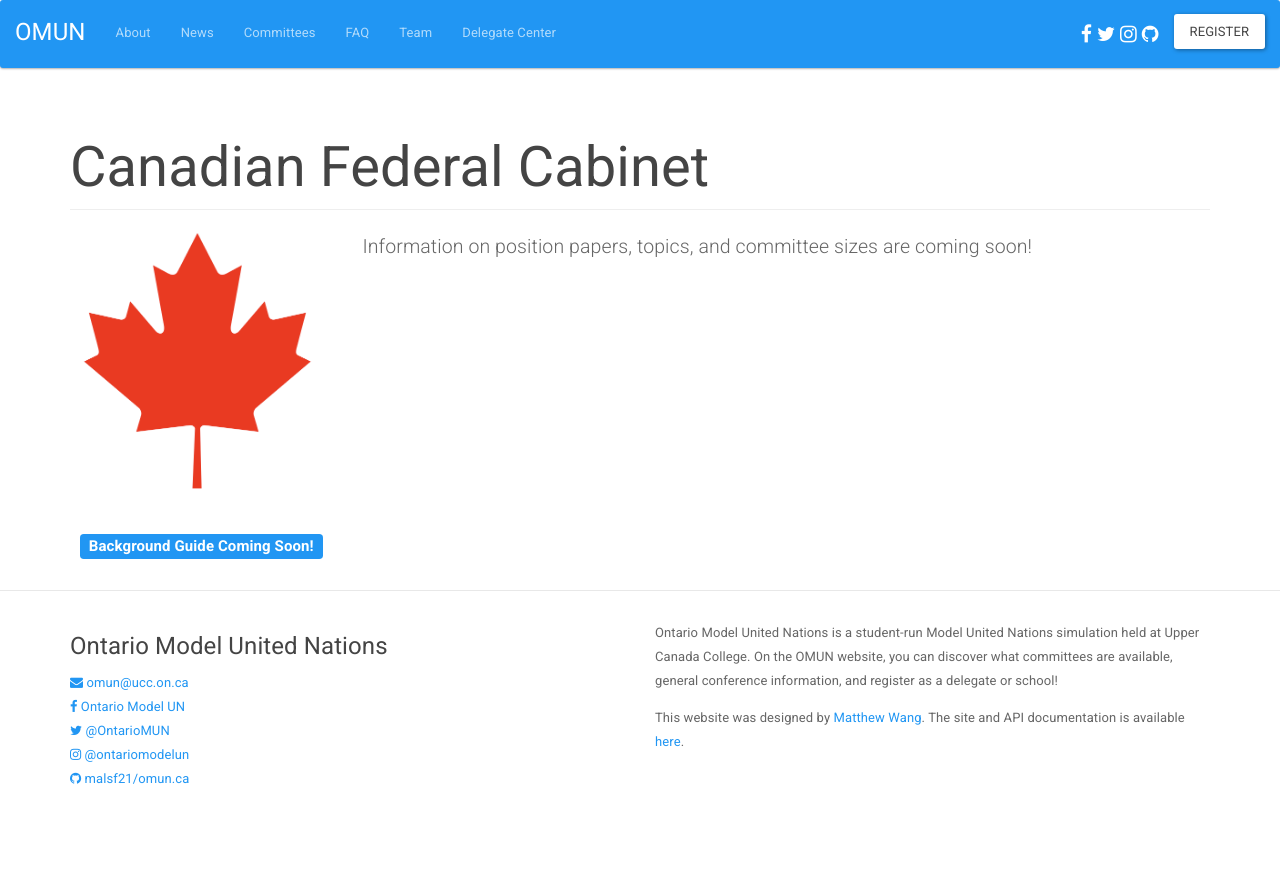
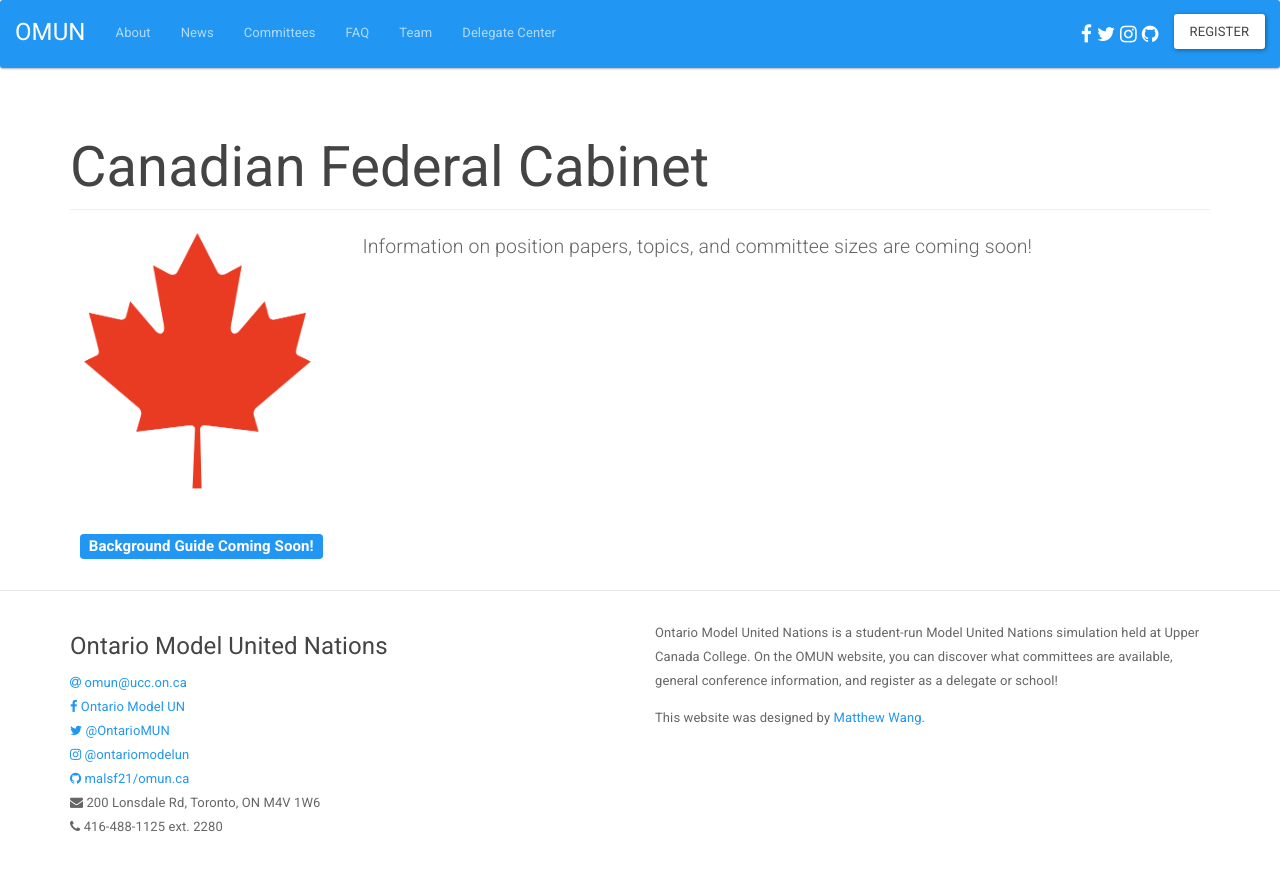
Before and after one commit to malsf21/omun.ca, a Jekyll site: the page built from _committees/fedcab.md, in a window 1280 px wide. Shown: the top 871 px of the page. Built offline with Jekyll 4.4.1, drawn with Linux system fonts in a browser that asks for light colours.

Commit message:
updates footer contact info

```diff
--- a/_includes/footer.html
+++ b/_includes/footer.html
@@ -5,18 +5,20 @@
       <div class="col-sm-6">
         <h4>{{ site.title }}</h4>
         <ul class="contact-list">
-          <li><a href="mailto:{{ site.data.contact.email }}"><span class="fa fa-envelope"></span> {{ site.data.contact.email }}</a></li>
+          <li><a href="mailto:{{ site.data.contact.email }}"><span class="fa fa-at"></span> {{ site.data.contact.email }}</a></li>
           <li><a href="{{ site.data.contact.facebook }}"><span class="fa fa-facebook"></span> Ontario Model UN</a></li>
           <li><a href="{{ site.data.contact.twitter }}"><span class="fa fa-twitter"></span> @OntarioMUN</a></li>
           <li><a href="{{ site.data.contact.instagram }}"><span class="fa fa-instagram"></span> @ontariomodelun</a></li>
           <li><a href="{{ site.data.contact.github }}"><span class="fa fa-github"></span> malsf21/omun.ca</a></li>
+          <li><span class="fa fa-envelope"></span> 200 Lonsdale Rd, Toronto, ON M4V 1W6</li>
+          <li><span class="fa fa-phone"></span> 416-488-1125 ext. 2280</li>
         </ul>
       </div>
 
       <div class="col-sm-6">
         <p>{{ site.description }}</p>
         <p>
-          This website was designed by <a href="http://matthewwang.me">Matthew Wang</a>. The site and API documentation is available <a href="{{site.docurl}}">here</a>.
+          This website was designed by <a href="https://matthewwang.me">Matthew Wang</a>.
         </p>
       </div>
     </div>
```
